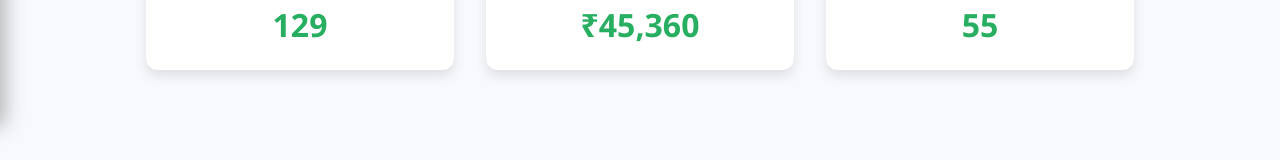
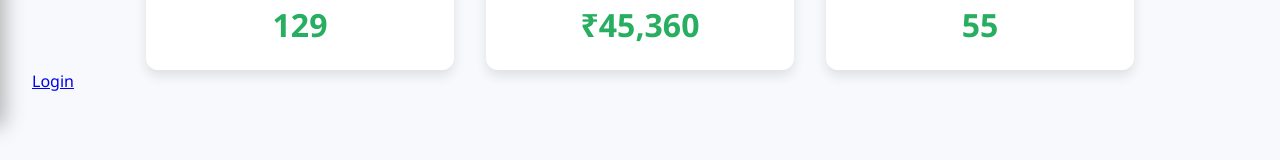
Before and after one commit to Shashidharak89/E-COMMERCE-MERN, a React (Vite) app: page / in a window 1280 px wide. Shown: the part 674-834 px from the top of the page. Built offline with nearby package versions, Linux system fonts and the light colour scheme.

Commit message:
checkout login

```diff
--- a/src/components/Dashboard.jsx
+++ b/src/components/Dashboard.jsx
@@ -2,6 +2,7 @@
 
 import React from 'react';
 import './styles/Dashboard.css';
+import { Link } from 'react-router-dom';
 
 const Dashboard = () => {
   return (
@@ -22,8 +23,10 @@
         <div className="dashboard-card">
           <h2 className="dashboard-card-title">Products</h2>
           <p className="dashboard-card-value">55</p>
+
         </div>
       </div>
+      <Link to="/login">Login</Link>
     </div>
   );
 };
--- a/src/contexts/SampleState.jsx
+++ b/src/contexts/SampleState.jsx
@@ -3,8 +3,8 @@
 
 
 export const SampleState = ({ children }) => {
-    // const URL = "https://e-commerce-mern-1-2br8.onrender.com";
-    const URL = "http://localhost:5000";
+    const URL = "https://e-commerce-mern-1-2br8.onrender.com";
+    // const URL = "http://localhost:5000";
     const [username, setUsername] = useState();
     const [userId, setUserId] = useState();
     const [mail, setMail] = useState();
```
